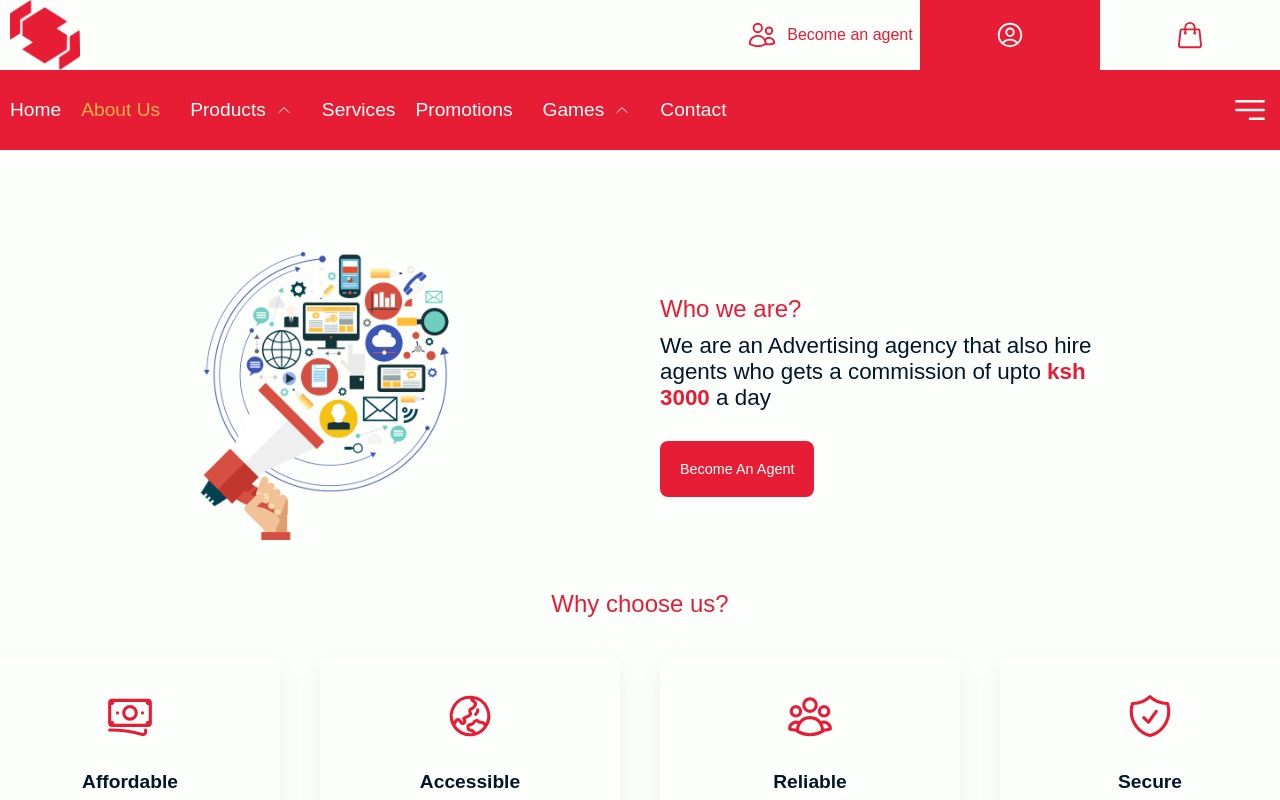
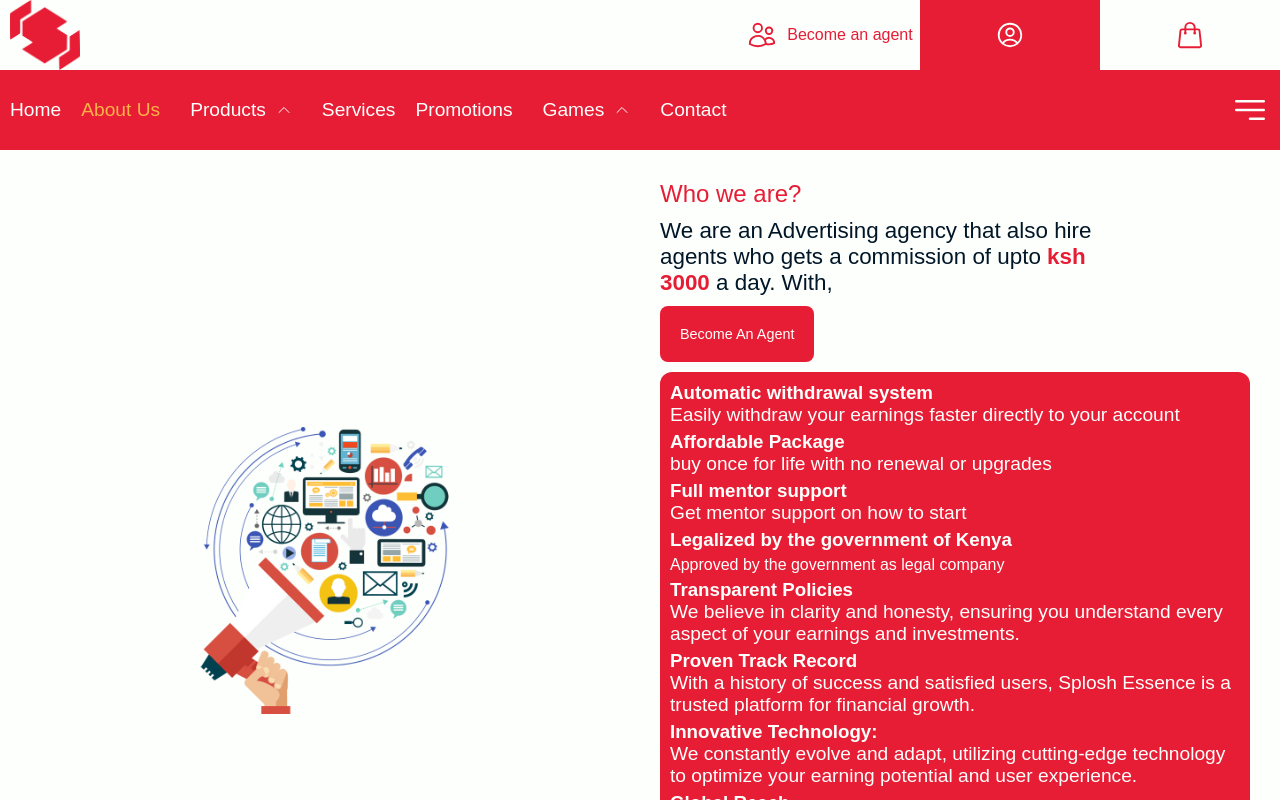
Before and after one commit to Nolojia-Technologies/splosh-essence-agency, a Next.js app: page /page/about in a window 1280 px wide. Built offline with nearby package versions, Linux system fonts and the light colour scheme; a web font is replaced by a local one.

Commit message:
updated about

```diff
--- a/app/page/about/page.jsx
+++ b/app/page/about/page.jsx
@@ -6,6 +6,8 @@ import AboutImage from "@/public/assets/about.png";
 import {
   UserGroupIcon as ReliableIcon,
   BanknotesIcon as AffordableIcon,
+  GlobeEuropeAfricaIcon as WordwideIcon,
+  CreditCardIcon as WithdrawIcon,
   GlobeAsiaAustraliaIcon as AccessibleIcon,
   ShieldCheckIcon as SecureIcon,
 } from "@heroicons/react/24/outline";
@@ -13,15 +15,15 @@ import {
 const aboutInfo = [
   {
     id: 1,
-    icon: AffordableIcon,
-    title: "Affordable",
-    about: "Get your products advertised easily with us at affordable cost",
+    icon: WithdrawIcon,
+    title: "Automatic withdrawal",
+    about: "Easily withdraw your earnings directly to your account",
   },
   {
     id: 2,
-    icon: AccessibleIcon,
-    title: "Accessible",
-    about: "We are easily accessible and so is your products ",
+    icon: WordwideIcon,
+    title: "Available Worldwide",
+    about: "We are a global company",
   },
   {
     id: 3,
@@ -59,16 +61,72 @@ export default function AboutPage() {
           <div className={styles.aboutInfoTop}>
             <h4>Who we are?</h4>
             <h1>
-              We are an Advertising agency that also hire
-              agents who gets a commission of upto <span> ksh 3000 </span>a day
+              We are an Advertising agency that also hire agents who gets a
+              commission of upto <span> ksh 3000 </span>a day. With,
             </h1>
-          </div>
-          <button
+              <button
             className={styles.aboutButton}
             onClick={() => BeAnAgent("agent")}
           >
             Become an agent
           </button>
+            <ul>
+              <li>
+                <h3>Automatic withdrawal system</h3>
+                <p>
+                  Easily withdraw your earnings faster directly to your account
+                </p>
+              </li>
+              <li>
+                <h3>Affordable Package</h3>
+                <p>buy once for life with no renewal or upgrades</p>
+              </li>
+              <li>
+                <h3>Full mentor support</h3>
+                <p>Get mentor support on how to start</p>
+              </li>
+              <h3>Legalized by the government of Kenya </h3>
+              <p>Approved by the government as legal company</p>
+              <li>
+                <h3>Transparent Policies</h3>
+                <p>
+                  We believe in clarity and honesty, ensuring you understand
+                  every aspect of your earnings and investments.
+                </p>
+              </li>
+              <li>
+                <h3>Proven Track Record</h3>
+                <p>
+                  With a history of success and satisfied users, Splosh Essence
+                  is a trusted platform for financial growth.
+                </p>
+              </li>
+              <li>
+                <h3>Innovative Technology:</h3>
+                <p>
+                  We constantly evolve and adapt, utilizing cutting-edge
+                  technology to optimize your earning potential and user
+                  experience.
+                </p>
+              </li>
+              <li>
+                <h3>Global Reach</h3>
+                <p>
+                  Whether you are in Nairobi, New York, or New Delhi, our
+                  platform caters to individuals worldwide, providing equal
+                  opportunities for everyone.
+                </p>
+              </li>
+              <li>
+                <h3>Community Engagement</h3>
+                <p>
+                  Join a thriving community of users who share knowledge,
+                  support each other, and celebrate success together.
+                </p>
+              </li>
+            </ul>
+          </div>
+
         </div>
       </div>
       <h4>Why choose us?</h4>
--- a/app/store/Auth.jsx
+++ b/app/store/Auth.jsx
@@ -1,19 +1,44 @@
 import { create } from 'zustand';
 import toast from "react-hot-toast";
 
+const isBrowser = typeof window !== 'undefined';
+
+function getFromLocalStorage(key) {
+  return isBrowser ? window.localStorage.getItem(key) : null;
+}
+
+function setInLocalStorage(key, value) {
+  if (isBrowser) {
+    window.localStorage.setItem(key, value);
+  }
+}
+
+function removeFromLocalStorage(key) {
+  if (isBrowser) {
+    window.localStorage.removeItem(key);
+  }
+}
+
 export const useAuthStore = create((set) => ({
-  isAuth: !!localStorage.getItem('token'),
-  isAgent: localStorage.getItem('isAgent') === 'true',
-  token: localStorage.getItem('token') || null,
+  isAuth: !!getFromLocalStorage('token'),
+  isAgent: getFromLocalStorage('isAgent') === 'true',
+  token: getFromLocalStorage('token') || null,
   toggleAuth: (token, isAgent) => {
-    localStorage.setItem('token', token);
-    localStorage.setItem('isAgent', isAgent.toString());
+    setInLocalStorage('token', token);
+    setInLocalStorage('isAgent', isAgent.toString());
     set({ isAuth: true, token, isAgent });
   },
   logOut: () => {
-    localStorage.removeItem('token');
-    localStorage.removeItem('isAgent');
-    toast.success("You have logged out")
+    removeFromLocalStorage('token');
+    removeFromLocalStorage('isAgent');
+    toast.success("You have logged out");
     set({ isAuth: false, token: null, isAgent: false });
   },
 }));
+
+// ------ booom ----
+// ---- booom ------
+// -------- booom --
+// --- booom -------
+// -------- booom --
+// ------ booom ----
--- a/app/store/Cart.jsx
+++ b/app/store/Cart.jsx
@@ -1,13 +1,25 @@
 import { create } from 'zustand';
+
+const isBrowser = typeof window !== 'undefined';
+
+function getFromLocalStorage(key) {
+  return isBrowser ? JSON.parse(window.localStorage.getItem(key)) : null;
+}
+
+function setInLocalStorage(key, value) {
+  if (isBrowser) {
+    window.localStorage.setItem(key, JSON.stringify(value));
+  }
+}
 
 export const useCartStore = create((set) => ({
   isCartOpen: false,
- token: null,
+  token: getFromLocalStorage('token'),
   toggleCart: () => {
     set((state) => ({ isCartOpen: !state.isCartOpen }));
   },
   setToken: (token) => {
-   localStorage.setItem('token', JSON.stringify(token));
+    setInLocalStorage('token', token);
     set({ token });
   },
 }));
--- a/app/style/about.module.css
+++ b/app/style/about.module.css
@@ -36,6 +36,25 @@
     flex-direction: column;
   }
 
+  .aboutInfo ul {
+    gap: 5px;
+    display: flex;
+    padding: 10px;
+    border-radius: 12px;
+    flex-direction: column;
+    color: var(--background-color);
+    background-color: var(--tertiary-color);
+  }
+  .aboutInfo ul li {
+    font-size: 1rem;
+    list-style-type: square;
+  }
+
+  .aboutInfo ul li p {
+    font-size: 1.2rem;
+  }
+
+
   .aboutInfo h1 {
     text-align: center;
     font-weight: 400;
@@ -60,7 +79,7 @@
     cursor: pointer;
     font-size: .9rem;
     border-radius: 8px;
-    width: fit-content;
+    width: 100%;
     text-transform: capitalize;
     color: var(--background-color);
     background-color: var(--tertiary-color);
@@ -120,7 +139,7 @@
 @media only screen and (min-width: 48em) {
   .aboutMain {
     padding: 20px;
-    height: 100vh;
+    min-height: 100vh;
   }
 
   .aboutMain h4 {
@@ -173,6 +192,11 @@
     text-align: start;
   }
 
+  .aboutButton {
+    width: fit-content;
+    min-width: 20%;
+  }
+
   .infoAboutWrapper h1 {
     font-size: 1.2rem;
   }
```
Lines whose indentation alone changed are shown as unchanged.
